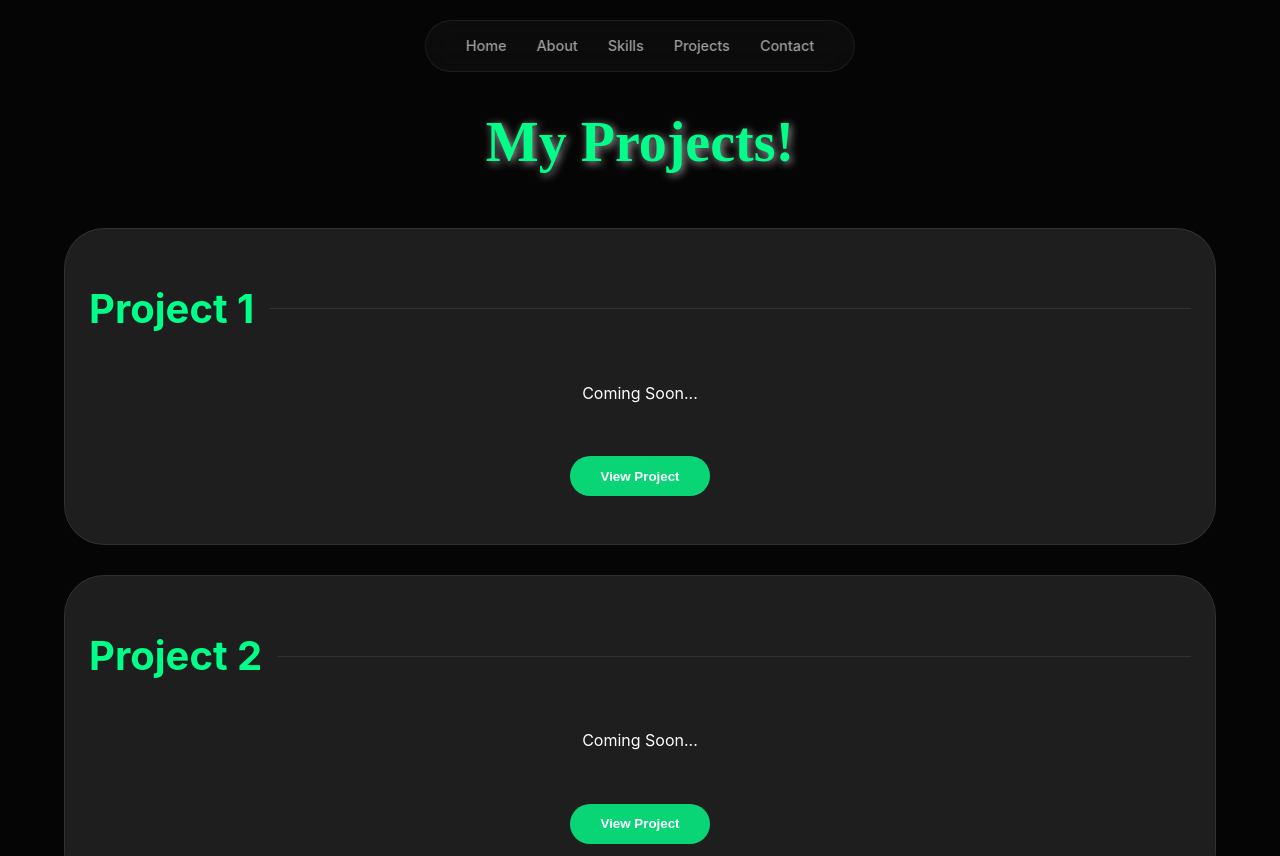
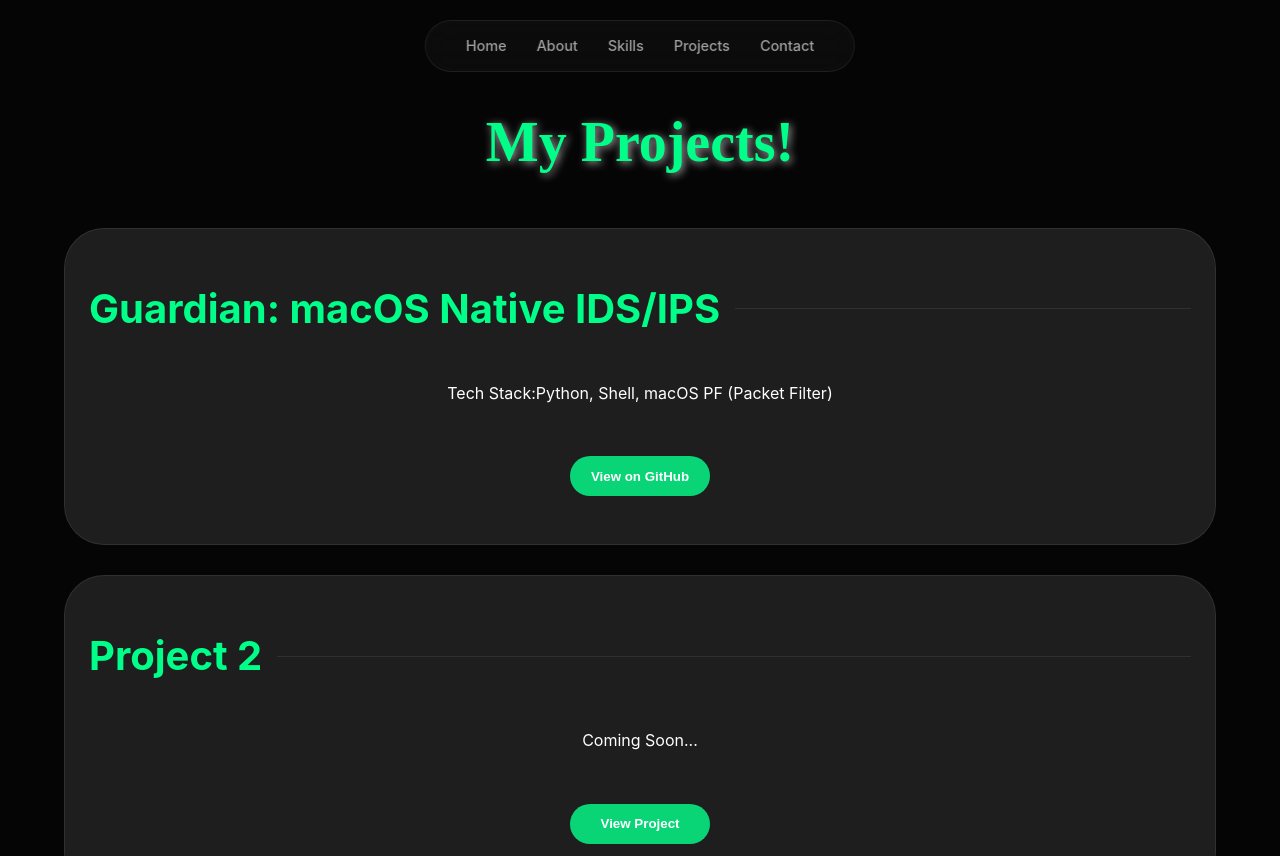
Before and after one commit to alikaklk/MyPortfolio, a React (Vite) app in the folder apps/web/: page /projects in a window 1280 px wide. Shown: the top 856 px of the page. Built offline with nearby package versions, Linux system fonts and the light colour scheme.

Commit message:
Initial commit - Guardian is ready and you can see

```diff
--- a/apps/web/src/pages/ProjectsPage/Projects.tsx
+++ b/apps/web/src/pages/ProjectsPage/Projects.tsx
@@ -7,9 +7,9 @@ export default function Projects() {
             <h1>My Projects!</h1>
             <div className={styles.ProjectsCardsContainer}>
                 <div className={styles.ProjectCard}>
-                    <h2>Project 1</h2>
-                    <p>Coming Soon...</p>
-                    <button className={styles.ProjectViewButton}><a className={styles.ProjectViewLink} href="#">View Project</a></button>
+                    <h2>Guardian: macOS Native IDS/IPS</h2>
+                    <p>Tech Stack:Python, Shell, macOS PF (Packet Filter)</p>
+                    <button className={styles.ProjectViewButton}><a className={styles.ProjectViewLink} href="https://github.com/alikaklk/Guardian-IP-Blocker" target="_blank" rel="noopener noreferrer">View on GitHub</a></button>
                 </div>
                 <div className={styles.ProjectCard}>
                     <h2>Project 2</h2>
```
